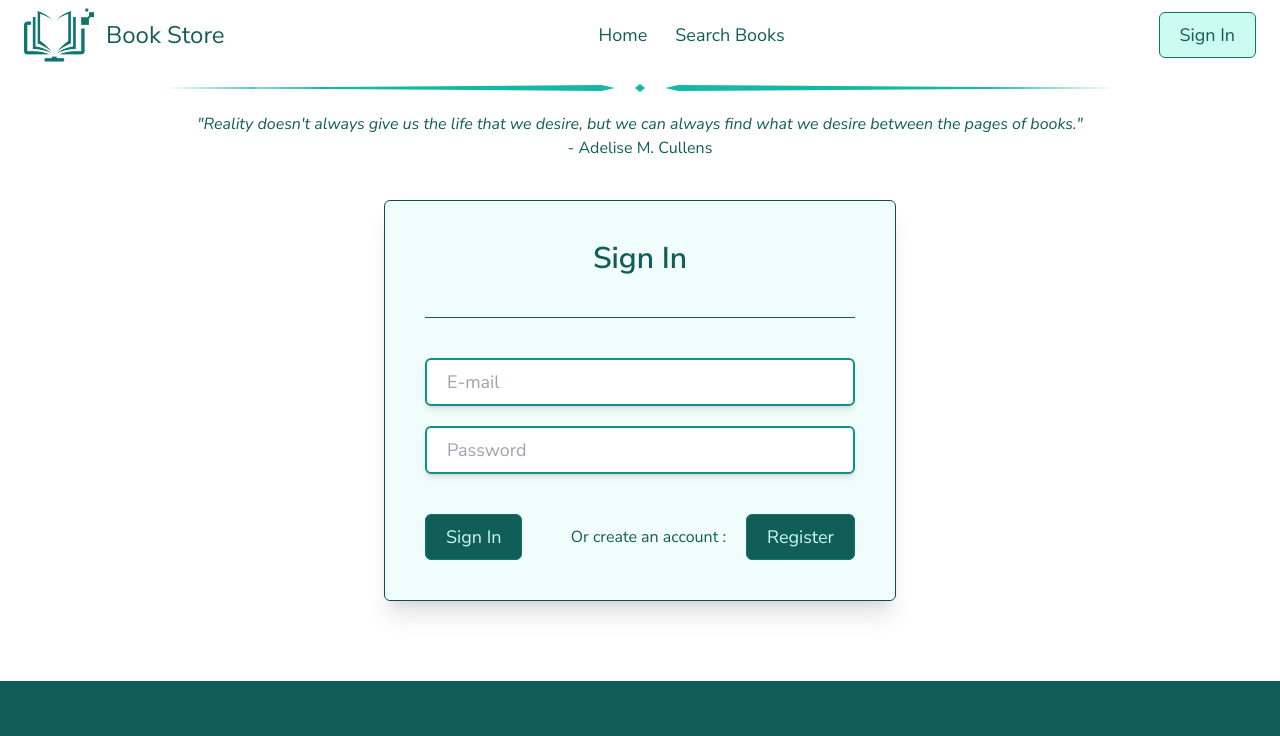
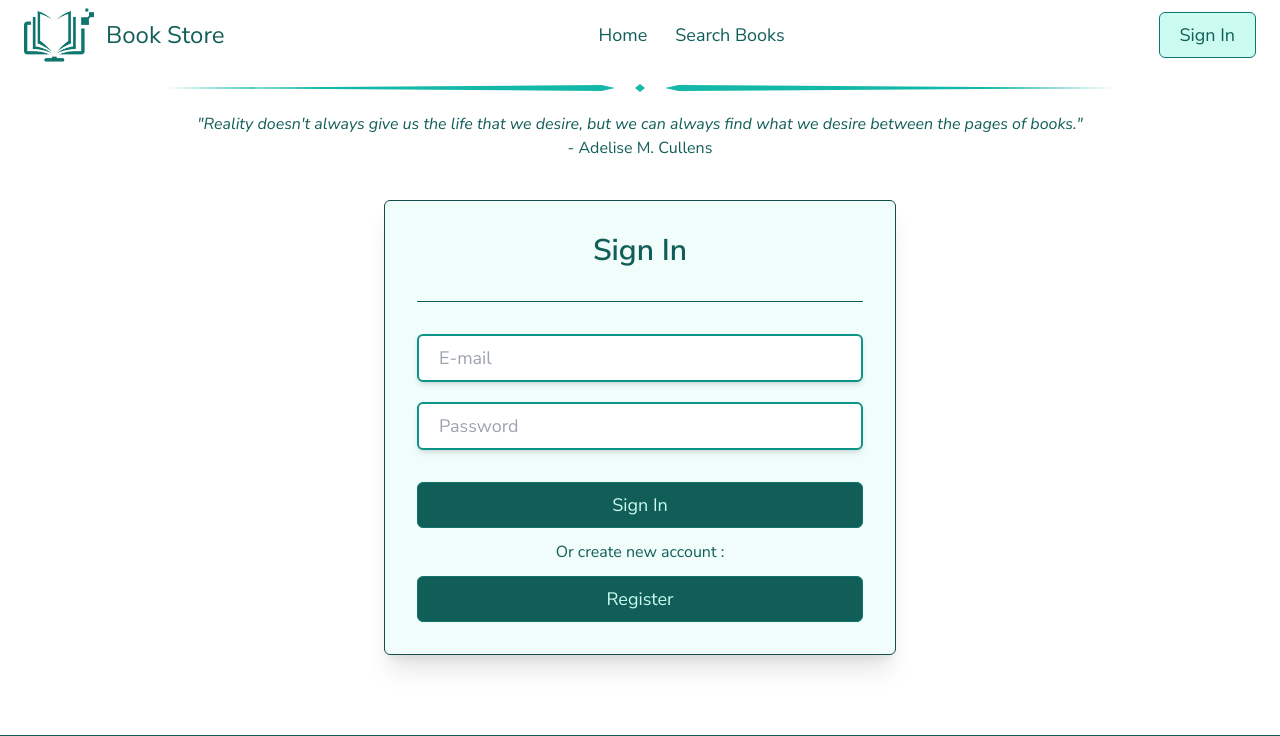
Before and after one commit to Mspawan/BookStore_FullStack_fork, a React (Vite) app in the folder frontend/: page /login in a window 1280 px wide. Shown: the top 736 px of the page. Built offline with nearby package versions, Linux system fonts and the light colour scheme.

Commit message:
Styles refactored

```diff
--- a/frontend/src/components/pages/login/LoginPage.tsx
+++ b/frontend/src/components/pages/login/LoginPage.tsx
@@ -59,17 +59,13 @@ export const LoginPage = () => {
 
                 </form>
 
-                <div className="w-full flex justify-between">
+                <div className="w-full flex flex-col gap-3 justify-between text-center">
 
                     <button className="custom-btn-2" onClick={handleSignInClick}>Sign In</button>
 
-                    <div className="flex gap-5 items-center">
+                    Or create new account :
 
-                        Or create an account :
-
-                        <Link to={"/register"} className="custom-btn-2">Register</Link>
-
-                    </div>
+                    <Link to={"/register"} className="custom-btn-2">Register</Link>
 
                 </div>
 
--- a/frontend/src/index.css
+++ b/frontend/src/index.css
@@ -117,7 +117,7 @@ input[type="checkbox"]:checked::before {
     }
 
     .custom-form {
-        @apply border border-teal-900 rounded-md bg-teal-50 w-full max-w-lg py-10 px-10 shadow-xl flex flex-col items-center gap-10;
+        @apply border border-teal-900 rounded-md bg-teal-50 w-full max-w-lg py-8 px-8 shadow-xl flex flex-col items-center gap-8;
     }
 
     .divider-1 {
```
